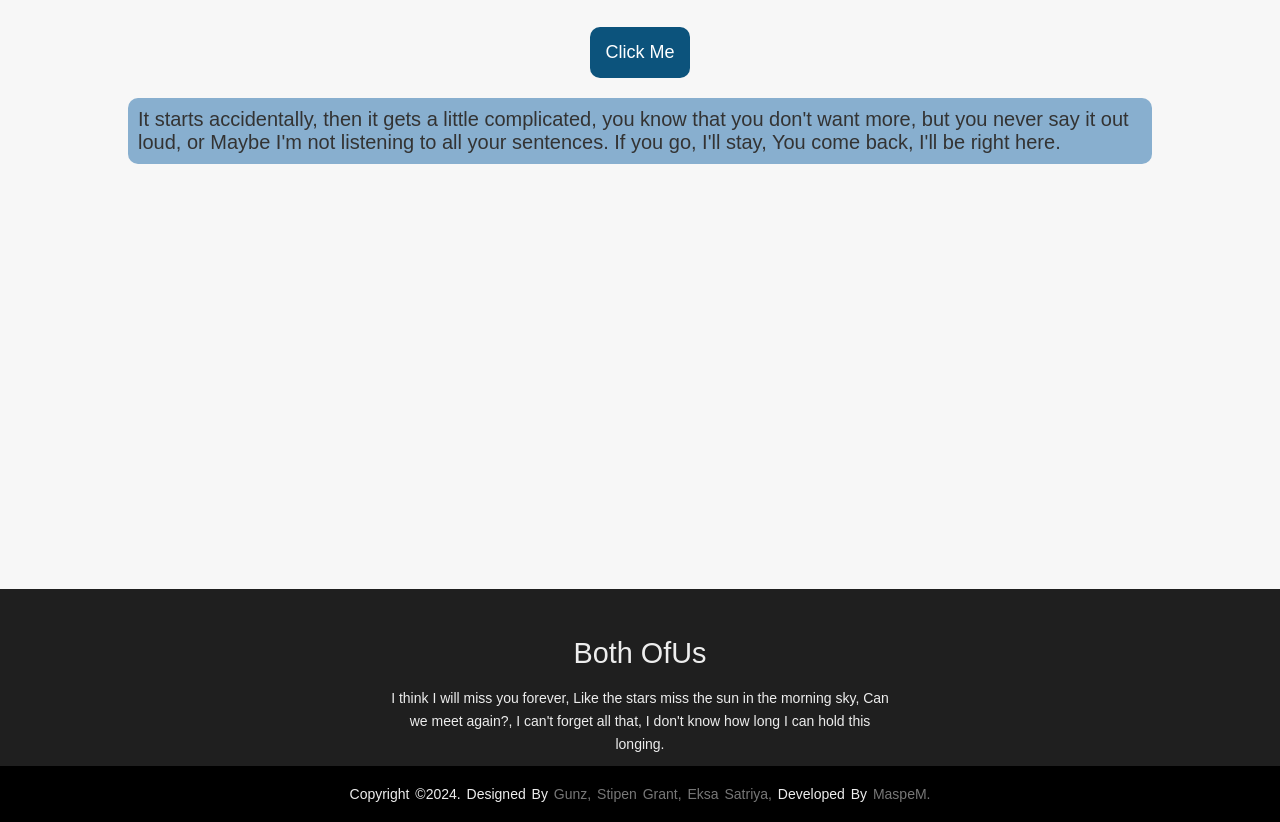
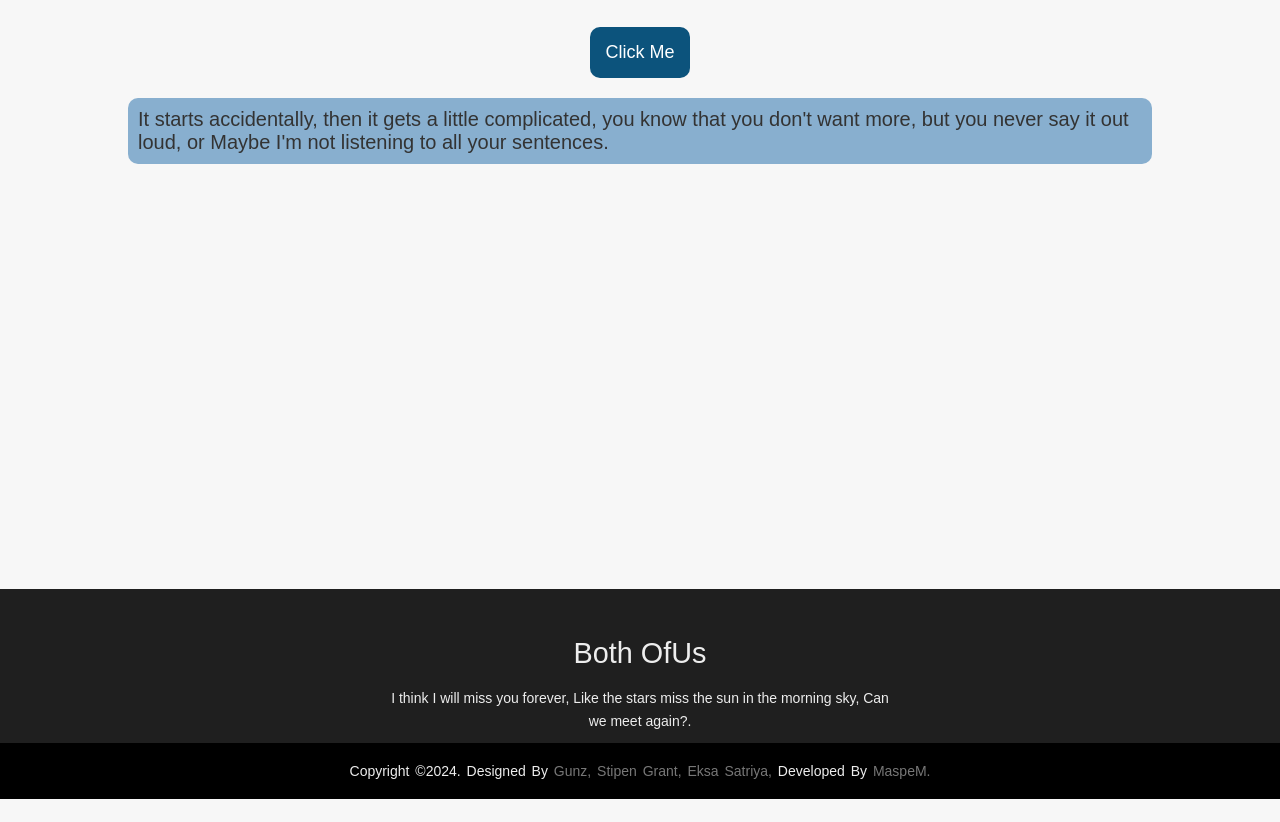
Before and after one commit to getgitship/getgitship.github.io, a plain HTML site: page index.html in a window 1280 px wide. Shown: the part 2051-2873 px from the top of the page. After the commit the page ends 2850 px from the top, so only its background shows below. Drawn offline with Linux system fonts and the light colour scheme.

Commit message:
Update index.html

```diff
--- a/index.html
+++ b/index.html
@@ -7,9 +7,6 @@
     <link rel="stylesheet" href="style.css">
     <title>Both Of Us</title>
     <meta name="author" content="maspem">
-    <meta name="description" content="Both Of US (BOU), Can we meet again? I can't forget all that, I don't know how long I can bear this longing.">
-    <meta name="og:title" content="Both Of US (BOU)">
-    <meta name="og:description" content="Both Of US (BOU), Can we meet again? I can't forget all that, I don't know how long I can bear this longing.">
     <link rel="icon" href="src/images/you.jpg" type="image/png">
 </head>
 <body>
@@ -92,7 +89,7 @@
                 <p onclick="OnOff()">Click Me</p>
             </div>
             <div class="desc">
-                <p>It starts accidentally, then it gets a little complicated, you know that you don't want more, but you never say it out loud, or Maybe I'm not listening to all your sentences. If you go, I'll stay, You come back, I'll be right here.</p>
+                <p>It starts accidentally, then it gets a little complicated, you know that you don't want more, but you never say it out loud, or Maybe I'm not listening to all your sentences.</p>
             </div>
         </div>
     </div>
@@ -100,7 +97,7 @@
     <footer>
         <div>
           <h3>Both OfUs</h3>
-          <p>I think I will miss you forever, Like the stars miss the sun in the morning sky, Can we meet again?, I can't forget all that, I don't know how long I can hold this longing.</p>
+          <p>I think I will miss you forever, Like the stars miss the sun in the morning sky, Can we meet again?.</p>
         </div>
         <div>
           <p>copyright &copy;2024. designed by <span>Gunz, Stipen Grant, Eksa Satriya,</span> Developed By <span>MaspeM.</span></p>
```
